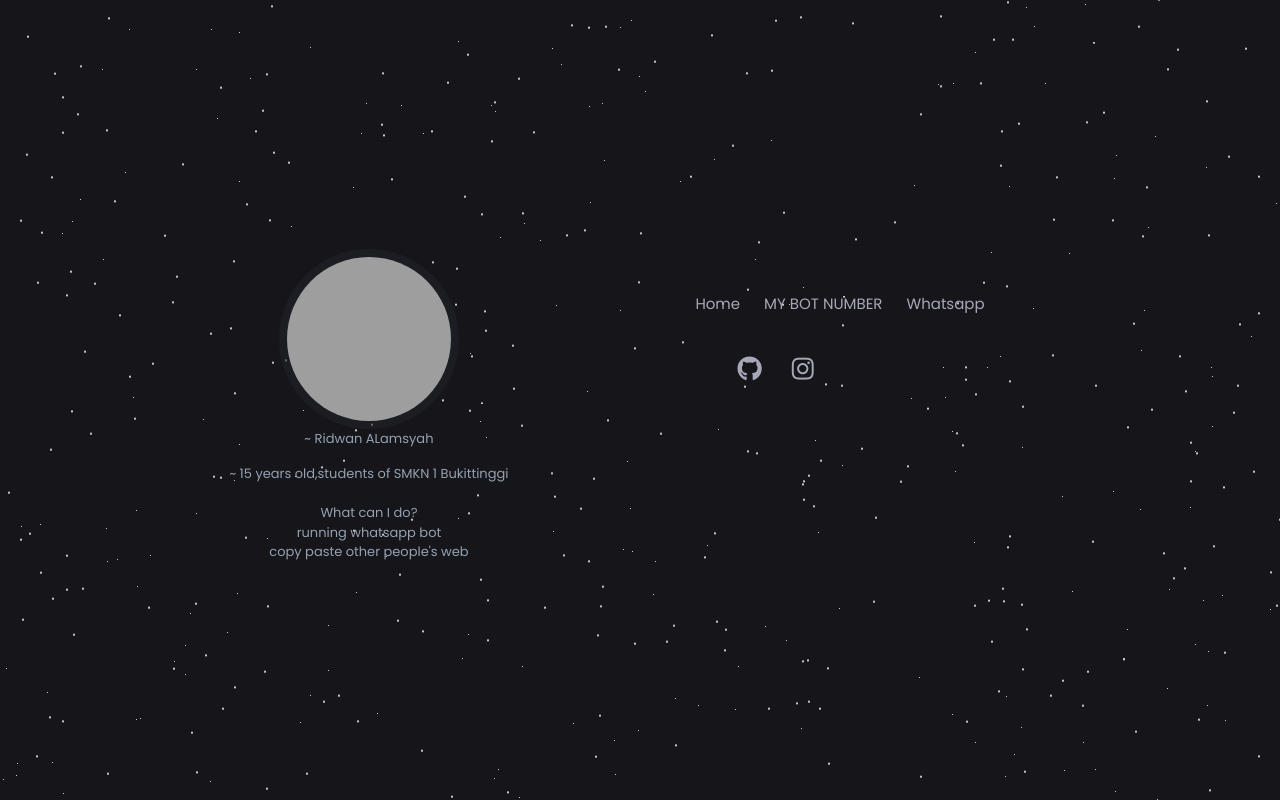
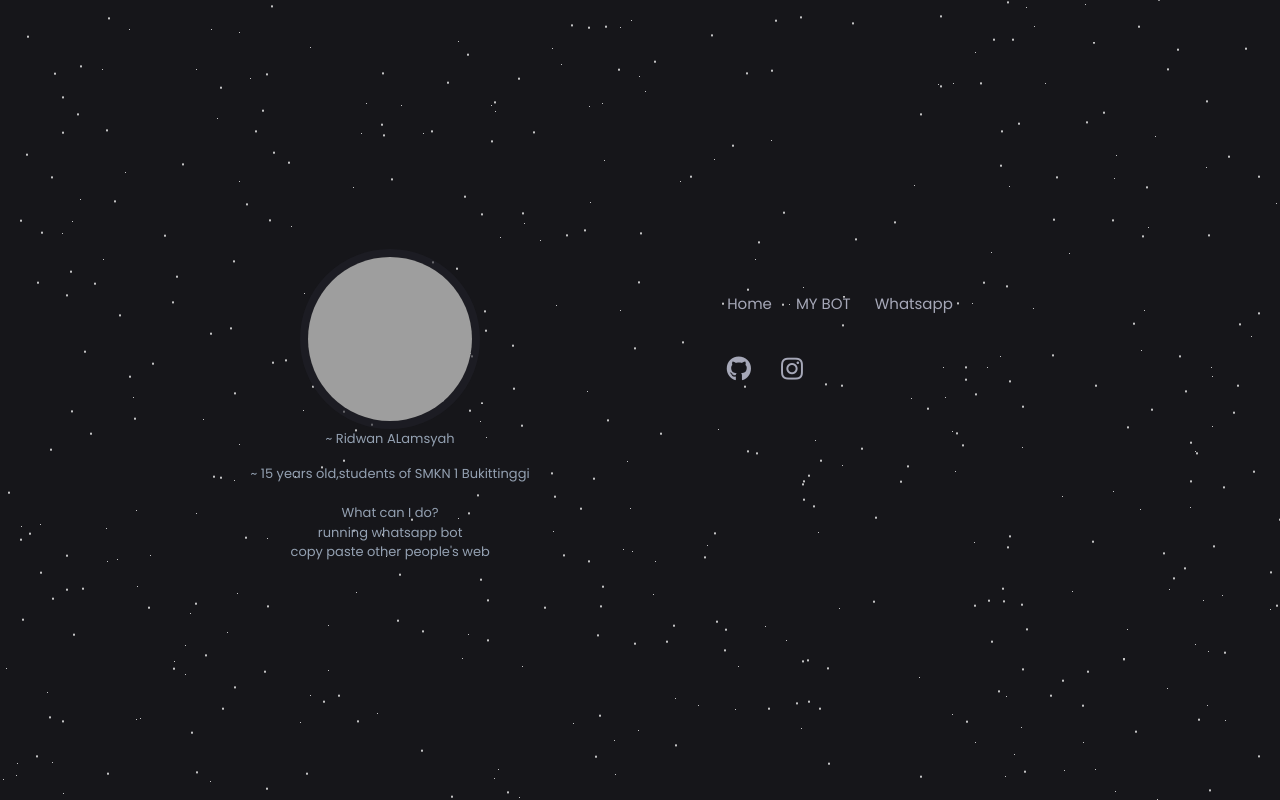
Before and after one commit to almsy-rdwn/rann, a plain HTML site: page index.html in a window 1280 px wide. Drawn offline with nearby package versions, Linux system fonts and the light colour scheme; grey boxes are pictures that could not be loaded.

Commit message:
Update index.html

```diff
--- a/index.html
+++ b/index.html
@@ -43,7 +43,7 @@
 						<div class="header_links">
 							<ul class="nav_links">
 								<li class="nav_link"><a href="#" onClick="window.location.reload();">Home</a></li>
-								<li class="nav_link"><a href="https://wa.me/6283848112375">MY BOT NUMBER</a></li>
+								<li class="nav_link"><a href="https://wa.me/6285975233885">MY BOT</a></li>
 								<li class="nav_link"><a href="https://wa.me/6282280420522">Whatsapp</a></li>
 							</ul>
 						</div>
```
